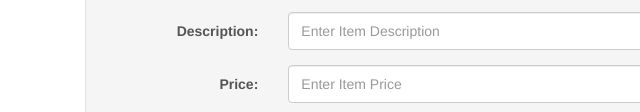
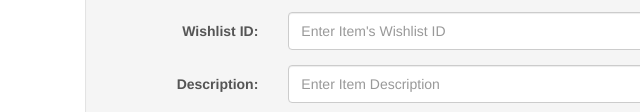
Before and after one commit to CSCI-GA-2820-FA24-001/wishlists, a plain HTML site: page service/static/index.html in a window 1280 px wide. Shown: the part 688-800 px from the top of the page, 0-640 px from the left. Drawn offline with Linux system fonts and the light colour scheme; files that its build step writes are made by us from their sources; files whose address does not match are found by name.

```diff
--- a/service/static/index.html
+++ b/service/static/index.html
@@ -106,6 +106,14 @@
               </div>
             </div>
 
+            <!-- Item Wishlist ID -->
+            <div class="form-group">
+              <label class="control-label col-sm-2" for="item_wishlist">Wishlist ID:</label>
+              <div class="col-sm-10">
+                <input type="text" class="form-control" id="item_wishlist" placeholder="Enter Item's Wishlist ID">
+              </div>
+            </div>
+
             <!-- Item Description -->
             <div class="form-group">
               <label class="control-label col-sm-2" for="item_description">Description:</label>
```
